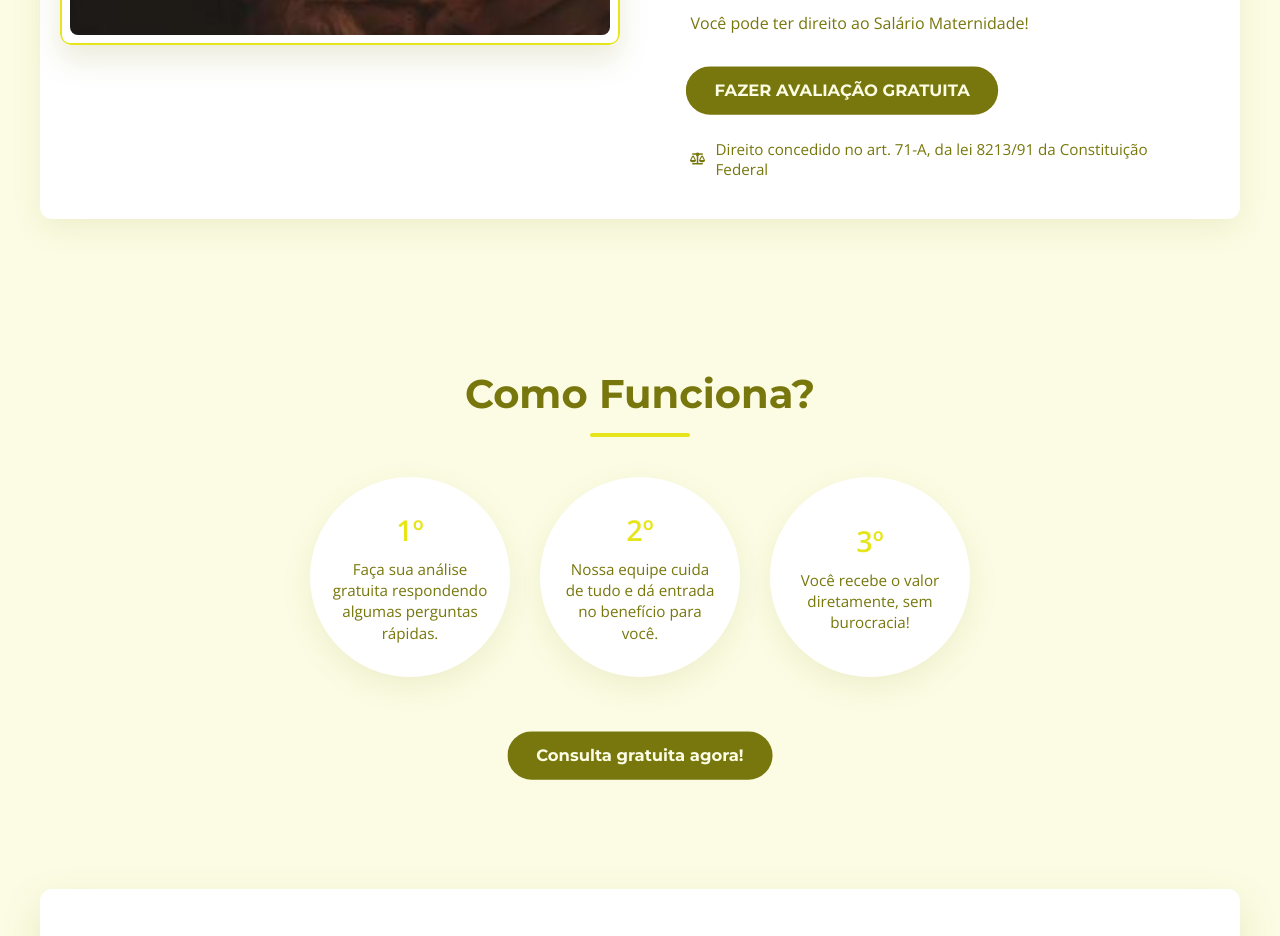
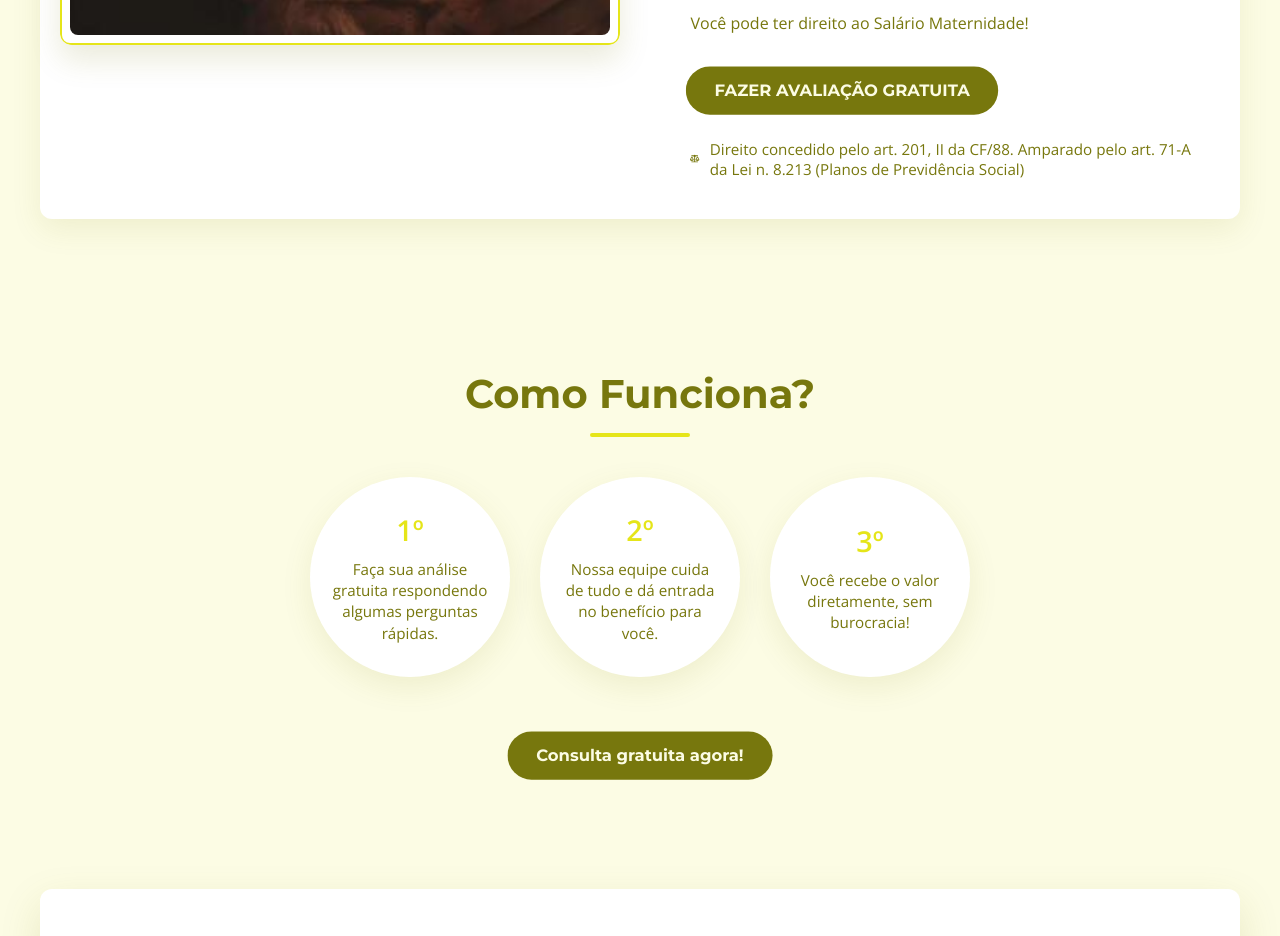
Before and after one commit to SeilaniF/site-serene, a React (Vite) app: page / in a window 1280 px wide. Shown: the part 2400-3336 px from the top of the page. Built offline with nearby package versions, Linux system fonts and the light colour scheme.

Commit message:
Atualização do texto jurídico no About

```diff
--- a/src/components/About.jsx
+++ b/src/components/About.jsx
@@ -157,10 +157,14 @@ export default function About() {
       <a href="https://wa.link/y9jum1" target="_blank" className="cta-btn">FAZER AVALIAÇÃO GRATUITA</a>
     </div>
 
-    <div className="legal-note">
-      <FaBalanceScale className="icon" />
-      <span>Direito concedido no art. 71-A, da lei 8213/91 da Constituição Federal</span>
-    </div>
+   <div className="legal-note">
+  <FaBalanceScale className="icon" />
+  <span>
+    Direito concedido pelo art. 201, II da CF/88.
+    Amparado pelo art. 71-A da Lei n. 8.213 (Planos de Previdência Social)
+  </span>
+</div>
+
   </div>
 </div>
     </div>
```
